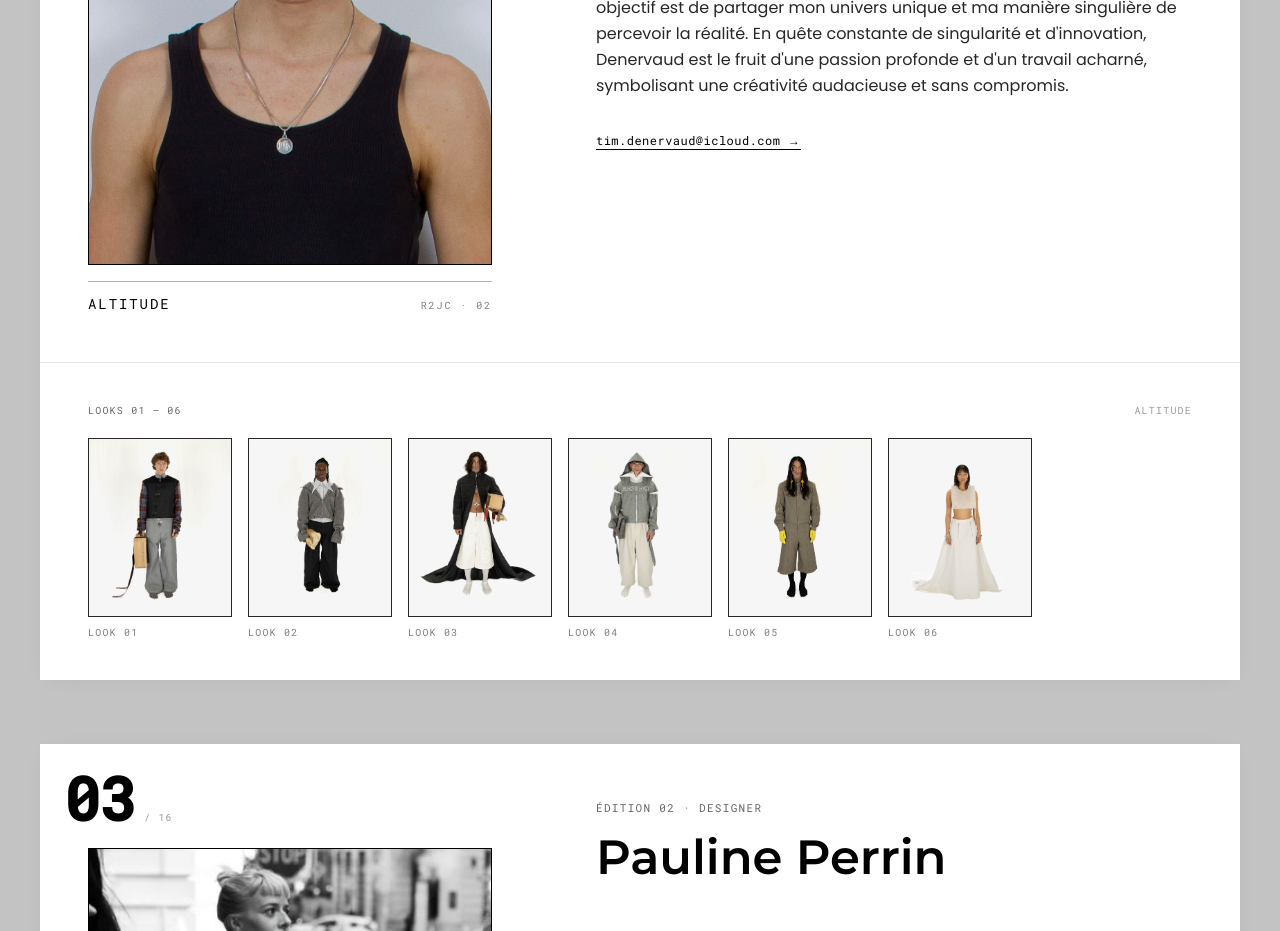
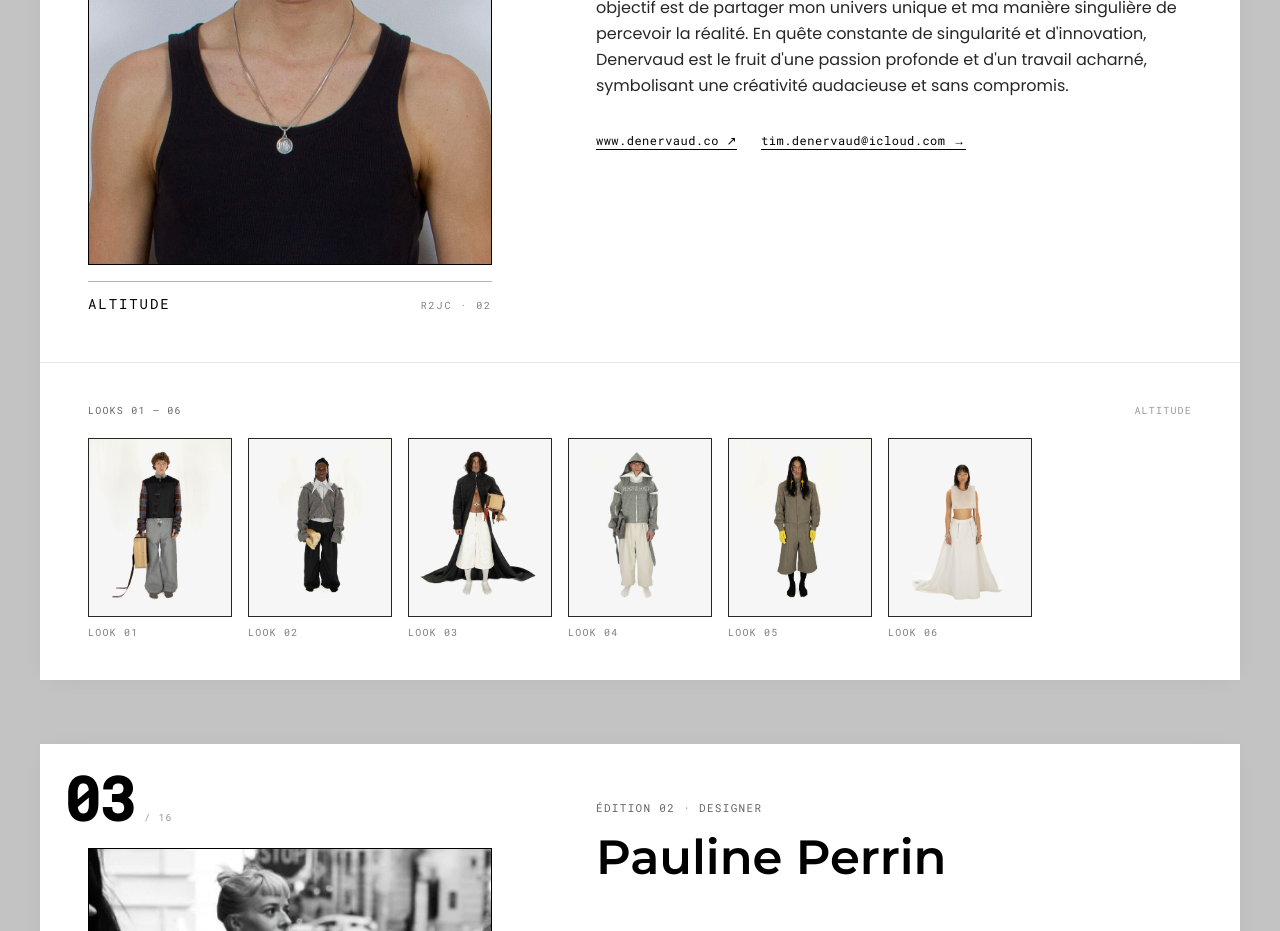
Before and after one commit to sacha-riccardo-leone/R2JC, a Next.js app: page /editions in a window 1280 px wide. Shown: the part 2300-3231 px from the top of the page. Built offline with nearby package versions, Linux system fonts and the light colour scheme; no server answers.

Commit message:
feat(designers): add website field + Tim Denervaud's www.denervaud.co

```diff
--- a/src/app/editions/page.tsx
+++ b/src/app/editions/page.tsx
@@ -131,7 +131,7 @@ export default async function Editions() {
                           {d.bio[locale]}
                         </p>
                       )}
-                      {(d.instagram || d.email) && (
+                      {(d.instagram || d.website || d.email) && (
                         <div className="mt-8 flex flex-wrap gap-x-6 gap-y-3 items-baseline">
                           {d.instagram && (
                             <a
@@ -141,6 +141,16 @@ export default async function Editions() {
                               className="inline-block font-mono text-[12px] tracking-[0.04em] border-b border-noir hover:text-silver hover:border-silver transition-colors"
                             >
                               @{d.instagram} ↗
+                            </a>
+                          )}
+                          {d.website && (
+                            <a
+                              href={d.website}
+                              target="_blank"
+                              rel="noopener noreferrer"
+                              className="inline-block font-mono text-[12px] tracking-[0.04em] border-b border-noir hover:text-silver hover:border-silver transition-colors"
+                            >
+                              {d.website.replace(/^https?:\/\//, "")} ↗
                             </a>
                           )}
                           {d.email && (
--- a/src/data/designers.ts
+++ b/src/data/designers.ts
@@ -22,6 +22,8 @@ export type Designer = {
   email?: string;
   /** Instagram handle without the leading @ (e.g. "bicheparis") */
   instagram?: string;
+  /** Full website URL including protocol (e.g. "https://www.denervaud.co") */
+  website?: string;
   /** Portrait of the designer, under /public */
   portrait: string;
   /** Optional object-position for the portrait crop (e.g. "top", "50% 20%"). Default: center. */
@@ -66,6 +68,7 @@ export const DESIGNERS_EDITION_02: Designer[] = [
       it: "Il mio marchio incarna la mia personalità e riflette la mia visione del mondo. Il mio obiettivo è condividere il mio universo unico e il mio modo singolare di percepire la realtà. In costante ricerca di singolarità e innovazione, Denervaud è il frutto di una passione profonda e di un lavoro instancabile, simbolo di una creatività audace e senza compromessi.",
     },
     email: "tim.denervaud@icloud.com",
+    website: "https://www.denervaud.co",
     portrait: "/media/designers/tim-denervaud.jpg",
     logo: "/media/designers/denervaudlogo.png",
     looks: ["IMG_2102.jpeg", "IMG_2091.jpeg", "IMG_1941.jpeg", "IMG_1928.jpeg", "IMG_2015.jpeg", "IMG_2133.jpeg"],
```
